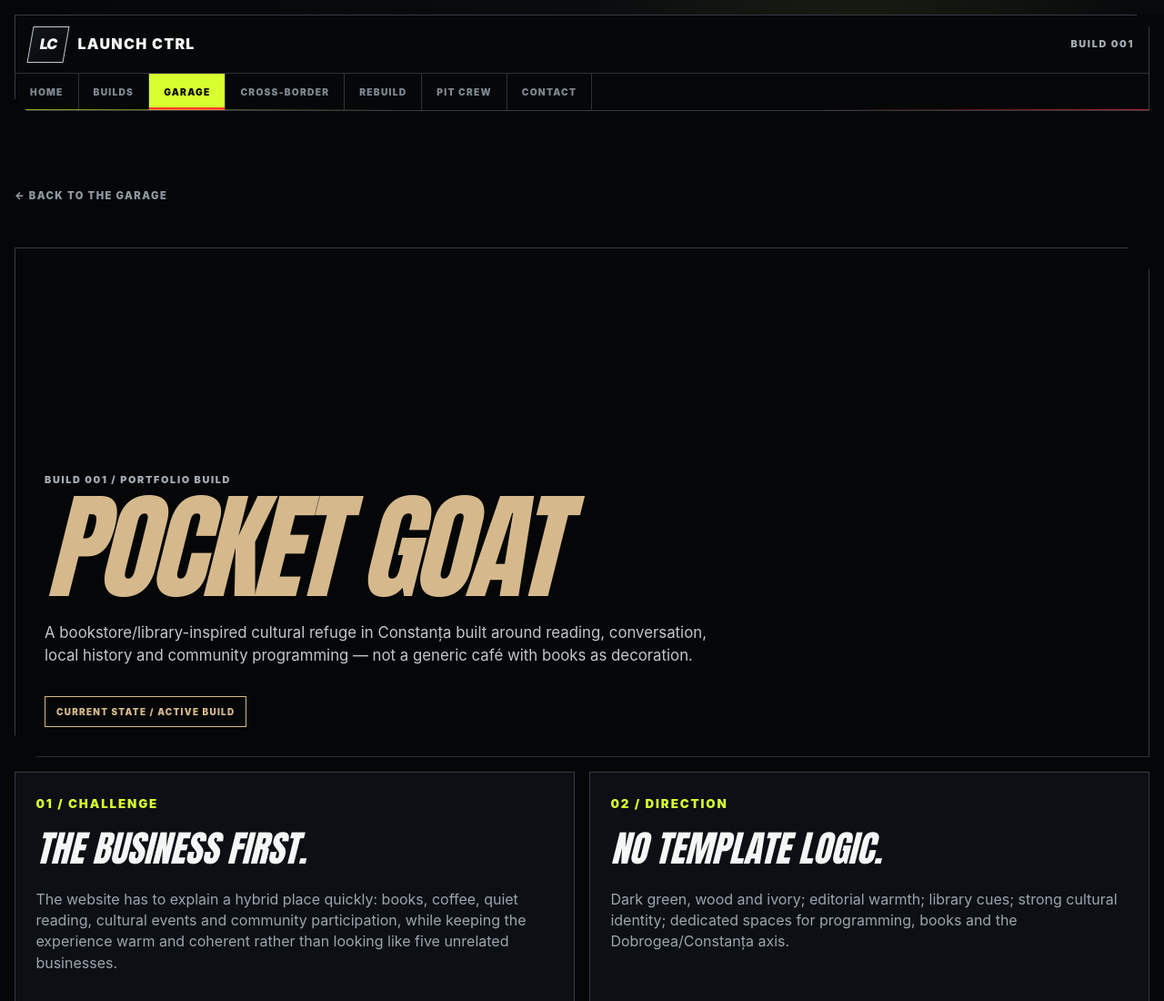
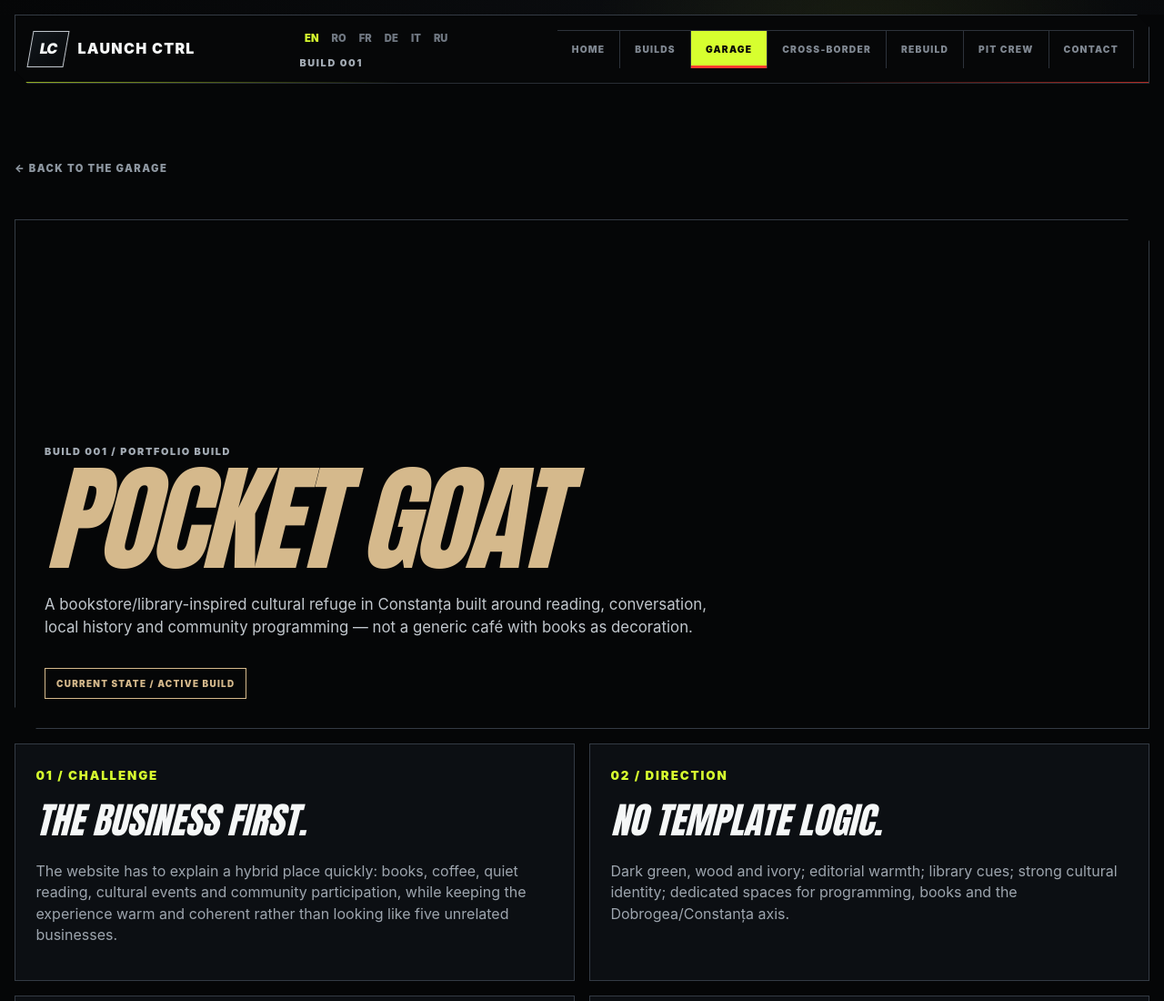
Before and after one commit to ghergabrieli-cyber/launch-ctrl, a website: page builds/pocket-goat.html in a window 1280 px wide. Shown: the top 1100 px of the page at 91% size. Drawn offline with Linux system fonts and the light colour scheme.

Commit message:
feat: add six-language controls to builds/pocket-goat.html

```diff
--- a/builds/pocket-goat.html
+++ b/builds/pocket-goat.html
@@ -20,7 +20,14 @@
 </head>
 <body class="case-body">
   <header class="site-header site-header-v2">
-    <div class="header-top"><a href="../index.html" class="brand"><span class="brand-mark">LC</span><span>LAUNCH CTRL</span></a><span class="case-code">BUILD 001</span></div>
+    <div class="header-top"><a href="../index.html" class="brand"><span class="brand-mark">LC</span><span>LAUNCH CTRL</span></a><div class="case-header-tools"><div class="lang-switcher" aria-label="Language">
+      <button class="lang is-active" data-lang="en" aria-pressed="true">EN</button>
+      <button class="lang" data-lang="ro" aria-pressed="false">RO</button>
+      <button class="lang" data-lang="fr" aria-pressed="false">FR</button>
+      <button class="lang" data-lang="de" aria-pressed="false">DE</button>
+      <button class="lang" data-lang="it" aria-pressed="false">IT</button>
+      <button class="lang" data-lang="ru" aria-pressed="false">RU</button>
+    </div><span class="case-code">BUILD 001</span></div>
     <nav class="site-tabs"><a href="../index.html">HOME</a><a href="../builds.html">BUILDS</a><a href="../garage.html" aria-current="page">GARAGE</a><a href="../cross-border.html">CROSS-BORDER</a><a href="../rebuild.html">REBUILD</a><a href="../pit-crew.html">PIT CREW</a><a href="../contact.html">CONTACT</a></nav>
   </header>
   <main class="case-shell">
@@ -39,5 +46,5 @@
     </section>
     <a class="case-next" href="./mugur.html"><div><span>NEXT BUILD</span><strong>MUGUR</strong></div><strong>→</strong></a>
   </main>
-</body>
+<script src="../app.js" defer></script><script src="../literal-i18n.js" defer></script></body>
 </html>
```
